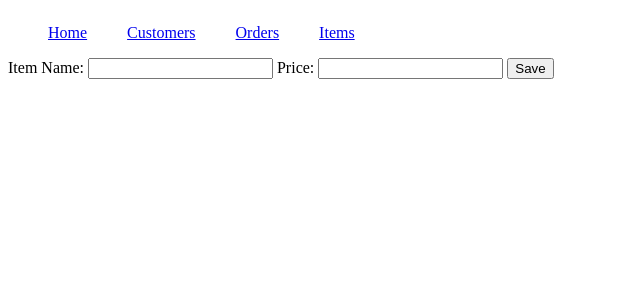
After one commit to alehunter/SimpleStore, a Django app: page /simplestore/items/add in a window 1280 px wide. The commit adds this page. Shown: the top 300 px of the page, without its empty margins (0-640 px from the left). Run offline with Django 5.2, Linux system fonts and the light colour scheme.

Commit message:
you can now add items

```diff
--- /dev/null
+++ b/djangotutorial/simplestore/templates/simplestore/add_item.html
@@ -0,0 +1,18 @@
+{% extends "base.html" %}
+{% block content %}
+
+<form action="" method="post">
+    {% csrf_token %}
+    <label >Item Name:
+        <input name="itemName">
+    </label>
+    <label >
+        Price:
+        <input name="itemDefaultPrice" type="number" step=0.01>
+    </label>
+    <button>Save</button>
+
+</form>
+
+
+{% endblock content %}
--- a/djangotutorial/simplestore/templates/simplestore/all_items.html
+++ b/djangotutorial/simplestore/templates/simplestore/all_items.html
@@ -21,4 +21,7 @@
     {% else %}
         <p>No items are available</p>
     {% endif %}
+    <form style = "margin-top: 1%;"action="{% url 'simplestore:addNewItem'%}">
+        <input type="submit" value="Add New Item">
+    </form>
 {% endblock content %}
--- a/djangotutorial/simplestore/urls.py
+++ b/djangotutorial/simplestore/urls.py
@@ -7,6 +7,7 @@ app_name = "simplestore"
 urlpatterns = [
     path("", views.index, name="index"),
     path("items/", views.all_items, name="all_items"),
+    path("items/add", views.addNewItem, name="addNewItem"),
     path("customers/", views.all_customers, name="all_customers"),
     path("customers/add", views.addNewCustomer, name="addNewCustomer"),
     path("orders/", views.all_orders, name="all_orders"),
--- a/djangotutorial/simplestore/views.py
+++ b/djangotutorial/simplestore/views.py
@@ -41,3 +41,10 @@ def addNewCustomer(request):
         newCustomer = Customer(name=customerName)
         newCustomer.save()
     return render(request, 'simplestore/add_customer.html')
+
+def addNewItem(request):
+    if request.method == 'POST':
+        itemName = request.POST.get('itemName')
+        itemDefaultPrice = request.POST.get('itemDefaultPrice')
+        Item(name=itemName, defaultPrice=itemDefaultPrice).save()
+    return render(request, 'simplestore/add_item.html')
```
